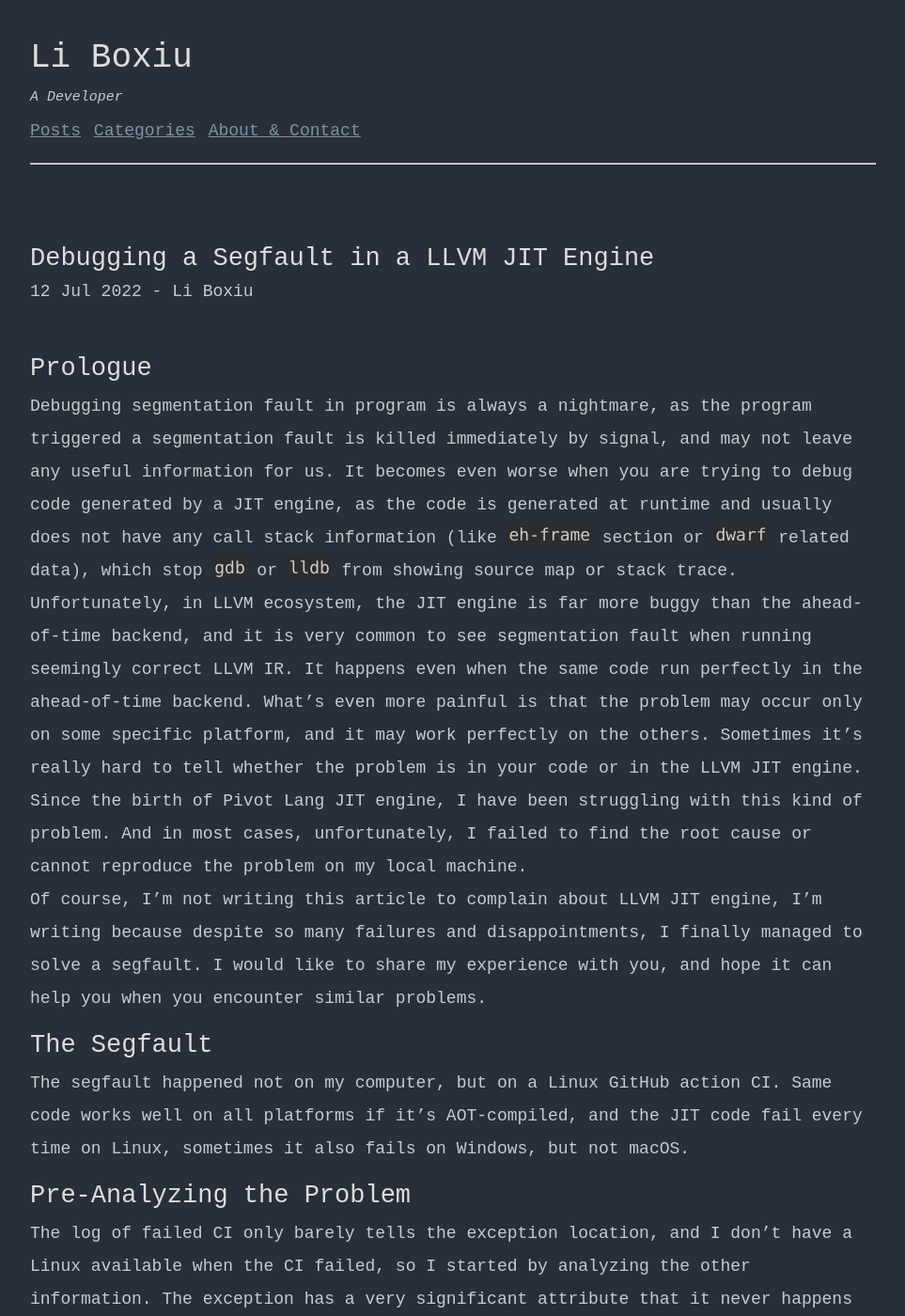
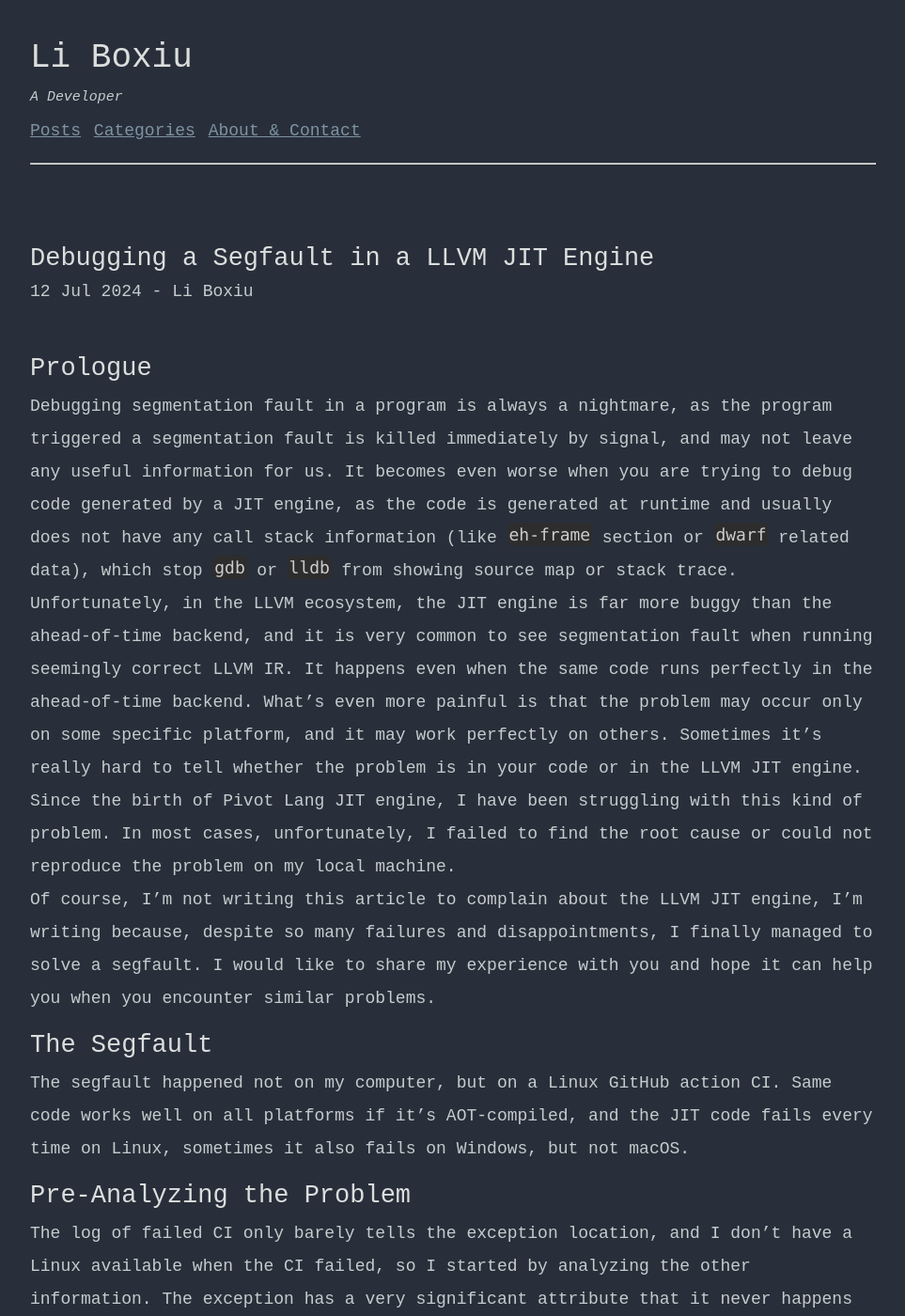
Before and after one commit to Chronostasys/chronostasys.github.io, a Jekyll site: the page built from pivot-lang/_posts/2024-07-12-JIT-segfault-debug.md, in a window 1280 px wide and 1400 px high. Shown: the whole window at 94% size, without its empty margins (158-1121 px from the left). Built offline with Jekyll 4.4.1, drawn with Linux system fonts in a browser that asks for light colours; some of the changed text lies outside the part shown.

Commit message:
Update and rename 2022-07-12-JIT-segfault-debug.md to 2024-07-12-JIT-segfault-debug.md

```diff
--- a/pivot-lang/_posts/2022-07-12-JIT-segfault-debug.md
+++ b/pivot-lang/_posts/2024-07-12-JIT-segfault-debug.md
@@ -6,7 +6,7 @@
 
 ## Prologue
 
-Debugging segmentation fault in program is always a nightmare, as the program
+Debugging segmentation fault in a program is always a nightmare, as the program
 triggered a segmentation fault is killed immediately by signal, and may not
 leave any useful information for us. It becomes even worse when you are trying to
 debug code generated by a JIT engine, as the code is generated at runtime and
@@ -14,27 +14,27 @@
 `dwarf` related data), which stop `gdb` or `lldb` from showing source map or
 stack trace.
 
-Unfortunately, in LLVM ecosystem, the JIT engine is far more buggy than the
+Unfortunately, in the LLVM ecosystem, the JIT engine is far more buggy than the
 ahead-of-time backend, and it is very common to see segmentation fault when
-running seemingly correct LLVM IR. It happens even when the same code run
+running seemingly correct LLVM IR. It happens even when the same code runs
 perfectly in the ahead-of-time backend. What's even more painful is that the
 problem may occur only on some specific platform, and it may work perfectly on
-the others. Sometimes it's really hard to tell whether the problem is in your
+others. Sometimes it's really hard to tell whether the problem is in your
 code or in the LLVM JIT engine.
 
 Since the birth of Pivot Lang JIT engine, I have been struggling with this kind
-of problem. And in most cases, unfortunately, I failed to find
-the root cause or cannot reproduce the problem on my local machine.
+of problem. In most cases, unfortunately, I failed to find
+the root cause or could not reproduce the problem on my local machine.
 
-Of course, I'm not writing this article to complain about LLVM JIT engine, I'm
-writing because despite so many failures and disappointments, I finally managed
-to solve a segfault. I would like to share my experience with you, and hope it
+Of course, I'm not writing this article to complain about the LLVM JIT engine, I'm
+writing because, despite so many failures and disappointments, I finally managed
+to solve a segfault. I would like to share my experience with you and hope it
 can help you when you encounter similar problems.
 
 ## The Segfault
 
 The segfault happened not on my computer, but on a Linux GitHub action CI. Same
-code works well on all platforms if it's AOT-compiled, and the JIT code fail every time
+code works well on all platforms if it's AOT-compiled, and the JIT code fails every time
 on Linux, sometimes it also fails on Windows, but not macOS.
 
 ## Pre-Analyzing the Problem
@@ -53,16 +53,16 @@
 
 ## Narrowing Down the Problem
 
-After I got home and launched my wsl2, I started to reproduce the problem on my local machine.
-I bisected the code and built a minimal reproducer like following:
+After I got home and launched my WSL2, I started to reproduce the problem on my local machine.
+I bisected the code and built a minimal reproducer like the following:
 
 ![example](/imgs/2024-07-12-17-55-19.png)
 
-Note that I don't know which line the exception actually happened, If I add more
+Note that I don't know which line the exception happened, If I add more
 `println` or remove any of the lines the exception may disappear, which is pretty wield.
 
 I immediately noticed that the `i128` type might be the key, as it's not supported natively,
-which is special comparing to other primitive types. So I tried to replace the `i128` with
+which is special compared to other primitive types. So I tried to replace the `i128` with
 `i64` and the exception disappeared.
 
 Then I tried to use `lldb` to find out the exact instruction that caused the exception.
```
Also changed, not shown: other parts of pivot-lang/_posts/2024-07-12-JIT-segfault-debug.md (+8 -8 lines).
